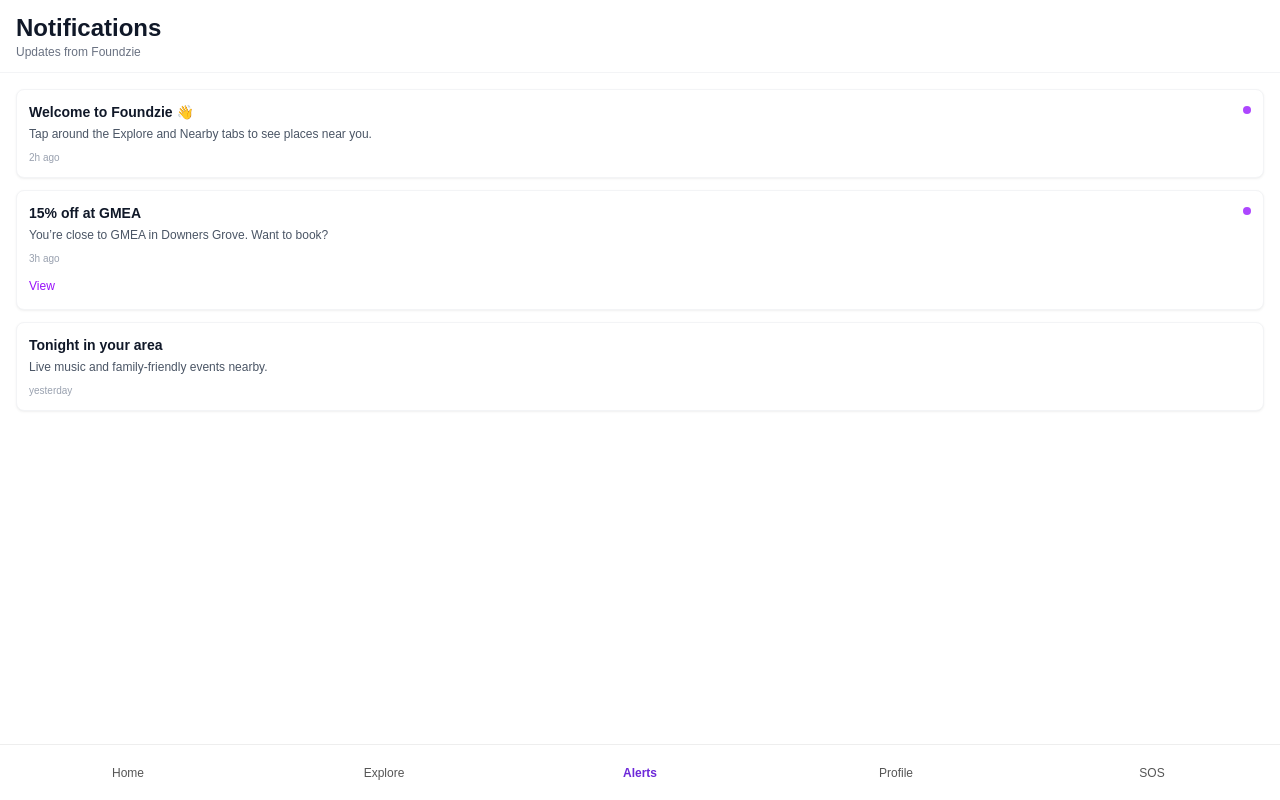
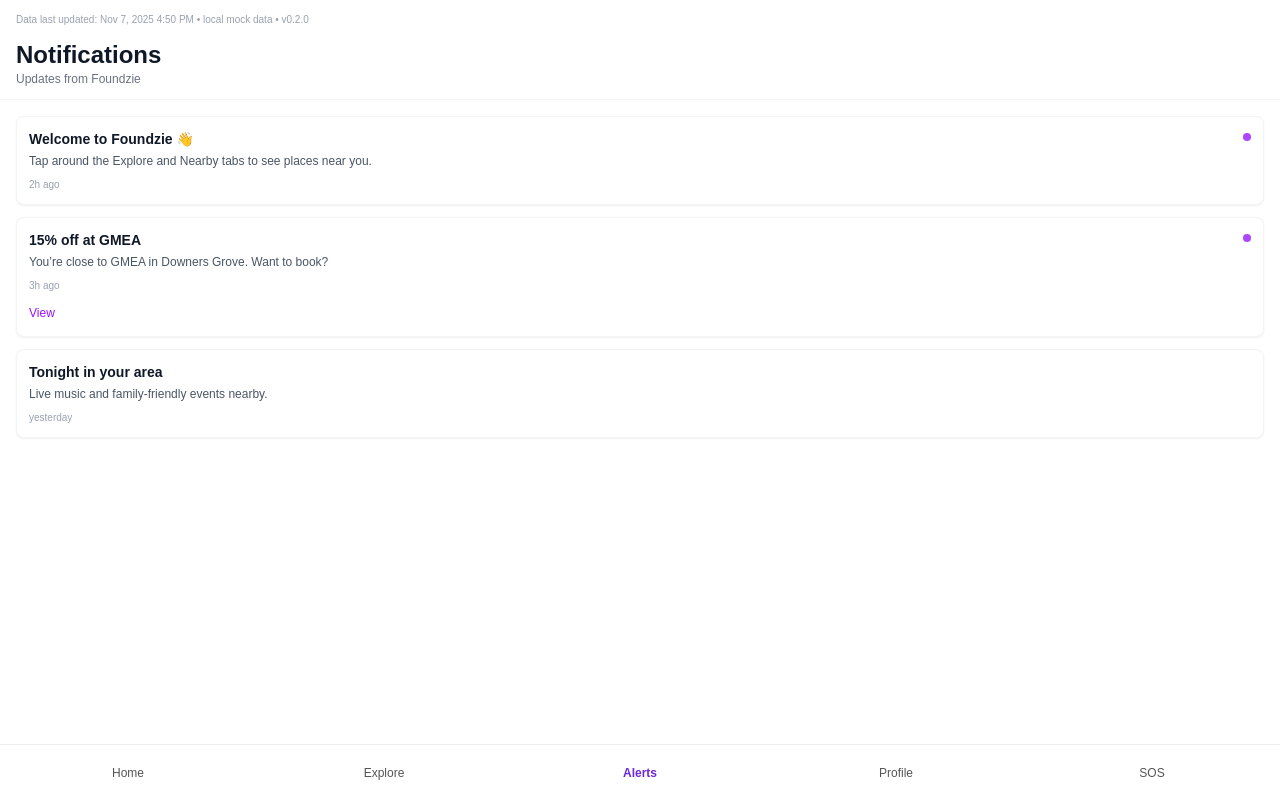
Before and after one commit to Foundzie/foundzie-v2, a Next.js app: page /mobile/notifications in a window 1280 px wide. Built offline with nearby package versions, Linux system fonts and the light colour scheme.

Commit message:
Show shared data meta on explore and notifications

```diff
--- /dev/null
+++ b/src/app/data/appMeta.ts
@@ -0,0 +1,7 @@
+// src/app/data/appMeta.ts
+
+export const appMeta = {
+  lastDataUpdate: 'Nov 7, 2025 4:50 PM', // put today’s date/time if you want
+  source: 'local mock data',
+  version: 'v0.2.0', // just a label so we know what deploy this is
+};
--- a/src/app/mobile/explore/page.tsx
+++ b/src/app/mobile/explore/page.tsx
@@ -5,6 +5,7 @@
 import PlaceCard from '../../components/PlaceCard';
 import { Search, Filter, ChevronRight } from 'lucide-react';
 import mockPlaces, { Place } from '@/app/data/places';
+import { appMeta } from '@/app/data/appMeta';
 
 // you can keep showing these categories in the UI
 const categories = [
@@ -39,6 +40,10 @@
 
   return (
     <main className="min-h-screen bg-white pb-20">
+      {/* Data status */}
+      <p className="px-4 pt-3 text-[10px] text-gray-400">
+        Data last updated: {appMeta.lastDataUpdate} • {appMeta.source} • {appMeta.version}
+      </p>
       {/* Header */}
       <header className="sticky top-0 z-40 bg-white border-b border-gray-100 px-4 py-3">
         <h1 className="text-2xl font-bold text-gray-900 mb-3">Explore</h1>
--- a/src/app/mobile/notifications/page.tsx
+++ b/src/app/mobile/notifications/page.tsx
@@ -2,10 +2,14 @@
 
 import BottomNav from '../../components/BottomNav';
 import { mockNotifications } from '@/app/data/notifications';
+import { appMeta } from '@/app/data/appMeta';
 
 export default function NotificationsPage() {
   return (
     <main className="min-h-screen bg-white pb-20">
+      <p className="px-4 pt-3 text-[10px] text-gray-400">
+        Data last updated: {appMeta.lastDataUpdate} • {appMeta.source} • {appMeta.version}
+      </p>
       {/* Header */}
       <header className="sticky top-0 z-40 bg-white border-b border-gray-100 px-4 py-3">
         <h1 className="text-2xl font-bold text-gray-900">Notifications</h1>
```
